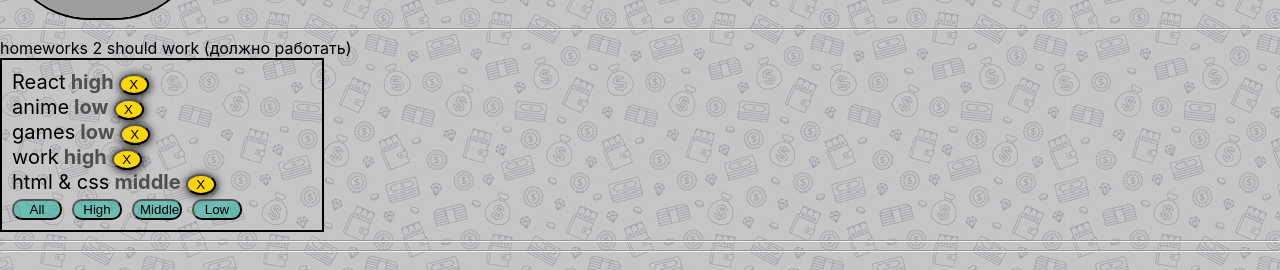
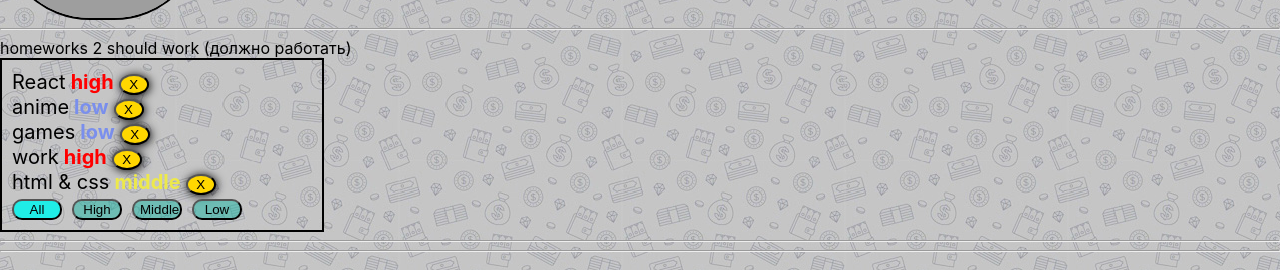
Before and after one commit to Vitalex951/HW_by_Ignat, a React (Create React App) app: page / in a window 1280 px wide. Shown: the part 252-522 px from the top of the page. Built offline with nearby package versions, Linux system fonts and the light colour scheme; grey boxes are pictures that could not be loaded.

Commit message:
HW2 styleButton + style Priority

```diff
--- a/src/p2-homeworks/h2/Affair.tsx
+++ b/src/p2-homeworks/h2/Affair.tsx
@@ -1,5 +1,5 @@
 import React from 'react'
-import {AffairType} from "./HW2";
+import {AffairType, FilterType} from "./HW2";
 import s from './Affairs.module.css';
 
 type AffairPropsType = {
@@ -11,12 +11,19 @@
     const deleteCallback = () => {
         console.log(props.affair._id)
         return props.deleteAffairCallback(props.affair._id)
-    }// need to fix
+    }
+    // const someClassMain = (priority: string) => {
+    //     return s.someClass + ' ' +  (s.priority)
+    // }
+
+
+    const someClassMain = s.someClass + ' ' + s[props.affair.priority]
 
     return (
-        <div>
+        <div className={s.divPriorities}>
             <span>{props.affair.name}</span>
-            <span className={s.someClass}>{props.affair.priority}</span>
+            <span className={someClassMain}>{props.affair.priority}</span>
+            {/*<span className={someClassMain(props.affair.priority)}>{props.affair.priority}</span>*/}
             <button className={s.button} onClick={deleteCallback}>X</button>
         </div>
     )
--- a/src/p2-homeworks/h2/Affairs.module.css
+++ b/src/p2-homeworks/h2/Affairs.module.css
@@ -14,7 +14,7 @@
     background-color: gold;
     box-shadow: 1px 1px 10px #000;
     border-radius: 50%;
-
+    margin-left:auto;
 
 }
 
@@ -33,8 +33,32 @@
     background: rgba(24, 181, 164, 0.5);
     border-radius: 10px;
 
+
 }
 
-.textMain {
+.mainButtonPriority {
+    background: #20ede7
+}
+
+.divPriorities {
 
 }
+
+.someClass {
+
+
+}
+
+.someName {
+
+}
+
+.high {
+    color: red
+}
+.low {
+    color: #7a8fed
+}
+.middle {
+    color: #ede94a
+}
--- a/src/p2-homeworks/h2/Affairs.tsx
+++ b/src/p2-homeworks/h2/Affairs.tsx
@@ -1,9 +1,10 @@
 import React from 'react'
 import Affair from './Affair'
-import {AffairType, FilterType} from "./HW2";
+import {AffairPriorityType, AffairType, FilterType} from "./HW2";
 import s from './Affairs.module.css';
 
-type AffairsPropsType = { // need to fix any
+type AffairsPropsType = { // need to fix an
+    filter: FilterType;
     data: Array<AffairType>
     setFilter: (filter: FilterType) => void
     deleteAffairCallback: (_id: number) => void
@@ -25,15 +26,19 @@
     const setMiddle = (() => props.setFilter('middle'))
     const setLow = (() => props.setFilter('low'))
 
+     const addClassButton = (filter: FilterType) => {
+        return s.mainButton + ' ' + (filter === props.filter ? s.mainButtonPriority: '')
+    }
+
     return (
         <div>
 
             {mappedAffairs}
 
-            <button className={s.mainButton} onClick={setAll}>All</button>
-            <button className={s.mainButton} onClick={setHigh}>High</button>
-            <button className={s.mainButton} onClick={setMiddle}>Middle</button>
-            <button className={s.mainButton} onClick={setLow}>Low</button>
+            <button className={addClassButton('all')} onClick={setAll}>All</button>
+            <button className={addClassButton('high')} onClick={setHigh}>High</button>
+            <button className={addClassButton('middle')} onClick={setMiddle}>Middle</button>
+            <button className={addClassButton('low')} onClick={setLow}>Low</button>
         </div>
     )
 }
--- a/src/p2-homeworks/h2/HW2.tsx
+++ b/src/p2-homeworks/h2/HW2.tsx
@@ -52,6 +52,7 @@
                       data={filteredAffairs}
                       setFilter={setFilter}
                       deleteAffairCallback={deleteAffairCallback}
+                      filter={filter}
                   />
               </span>
             </div>
```
